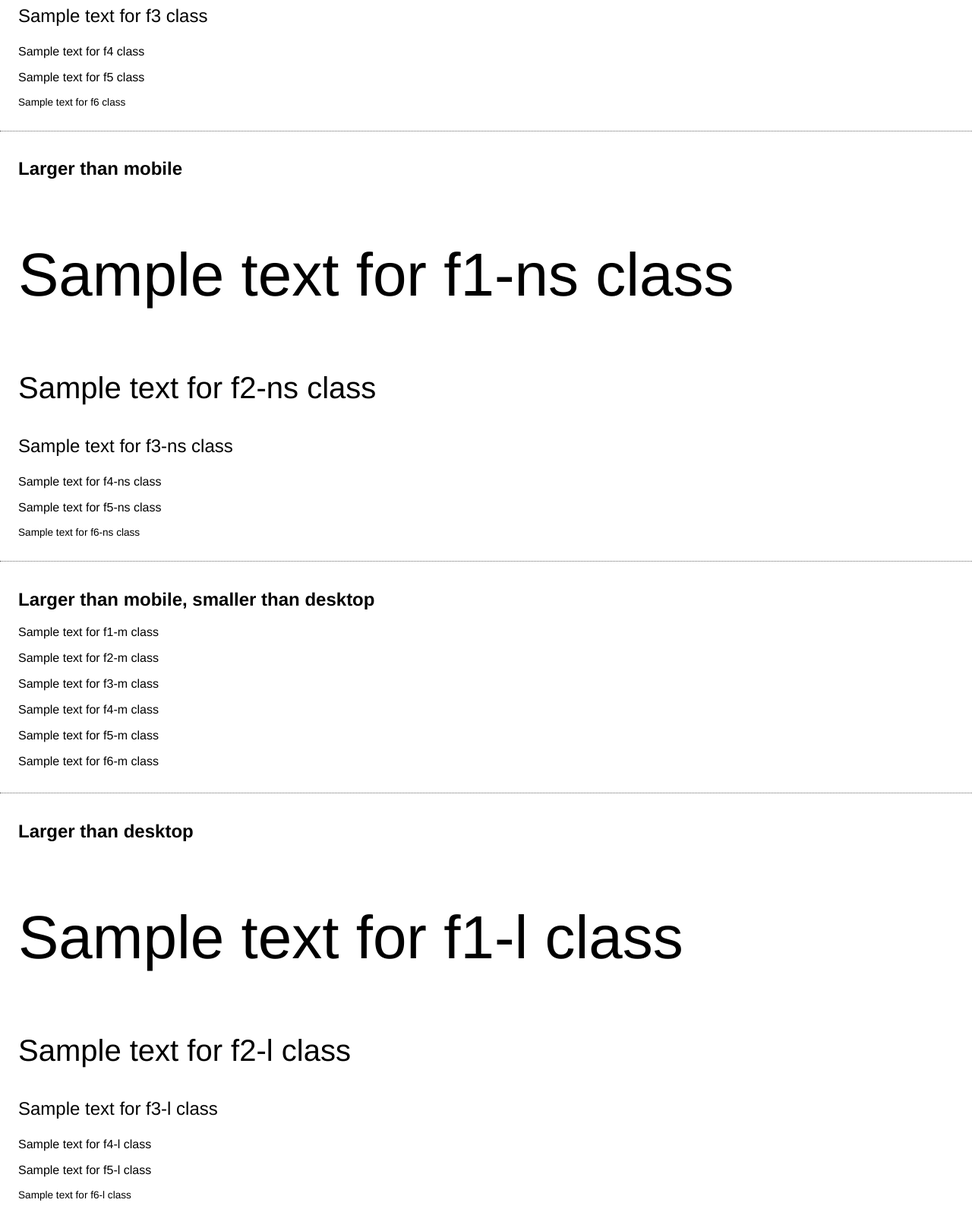
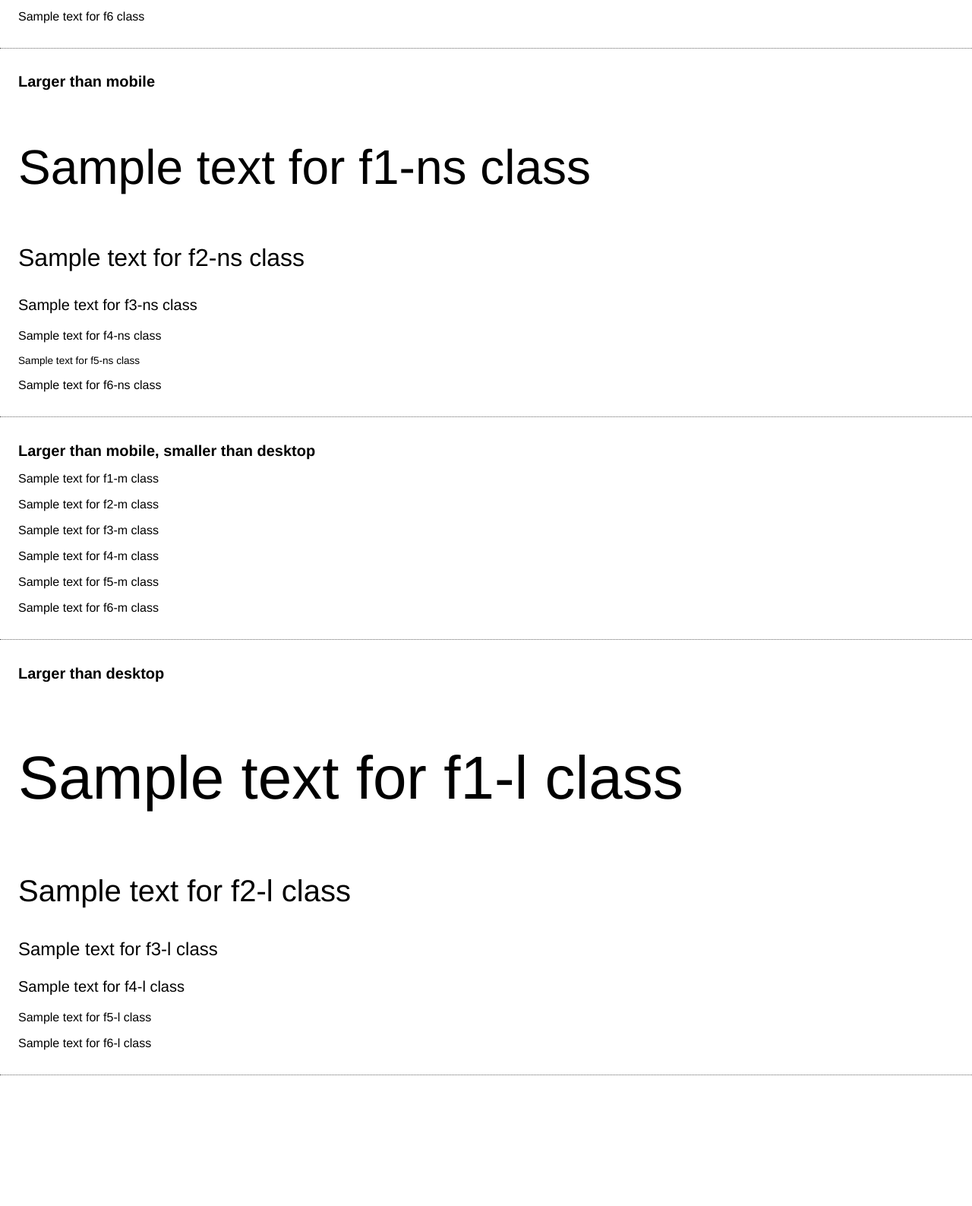
Before and after one commit to mrmrs/type.css, a website: page index.html in a window 1280 px wide. Shown: the part 688-2275 px from the top of the page at 76% size. After the commit the page ends 2103 px from the top, so only its background shows below. Drawn offline with Linux system fonts and the light colour scheme.

Commit message:
Updates type.

```diff
--- a/type.css
+++ b/type.css
@@ -6,40 +6,36 @@
 
 */
 
-.f1    { font-size: 5rem; }
-.f2    { font-size: 2.5rem; }
-.f3    { font-size: 1.5rem; }
+.f1    { font-size: 4rem; }
+.f2    { font-size: 2rem; }
+.f3    { font-size: 1.25rem; }
 .f4    { font-size: 1rem; }
-.f5    { font-size: 1rem; }
-.f6,
+.f5,
 .small { font-size: .85rem; }
 
-@media screen and (min-width: 48em) {
-  .f1-ns    { font-size: 5rem; }
-  .f2-ns    { font-size: 2.5rem; }
-  .f3-ns    { font-size: 1.5rem; }
+@media only screen and (min-width: 48em) {
+  .f1-ns    { font-size: 4rem; }
+  .f2-ns    { font-size: 2rem; }
+  .f3-ns    { font-size: 1.25rem; }
   .f4-ns    { font-size: 1rem; }
-  .f5-ns    { font-size: 1rem; }
-  .f6-ns,
+  .f5-ns,
   .small-ns { font-size: .85rem; }
 }
 
-@media screen and (min-width: 48em) and (max-width: 64em) {
+@media only screen and (min-width: 48em) and (max-width: 64em) {
   .f1-m    { font-size: 5rem; }
   .f2-m    { font-size: 2.5rem; }
-  .f3-m    { font-size: 1.5rem; }
+  .f3-m    { font-size: 1.25rem; }
   .f4-m    { font-size: 1rem; }
-  .f5-m    { font-size: 1rem; }
-  .f6-m,
+  .f5-m,
   .small-m { font-size: .85rem; }
 }
 
-@media screen and (min-width: 64em)  {
+@media only screen and (min-width: 64em)  {
   .f1-l    { font-size: 5rem; }
   .f2-l    { font-size: 2.5rem; }
   .f3-l    { font-size: 1.5rem; }
-  .f4-l    { font-size: 1rem; }
-  .f5-l    { font-size: 1rem; }
-  .f6-l,
-  .small-l { font-size: .85rem; }
+  .f4-l    { font-size: 1.25rem; }
+  .f5-l,
+  .small-l { font-size: 1rem; }
 }
```
